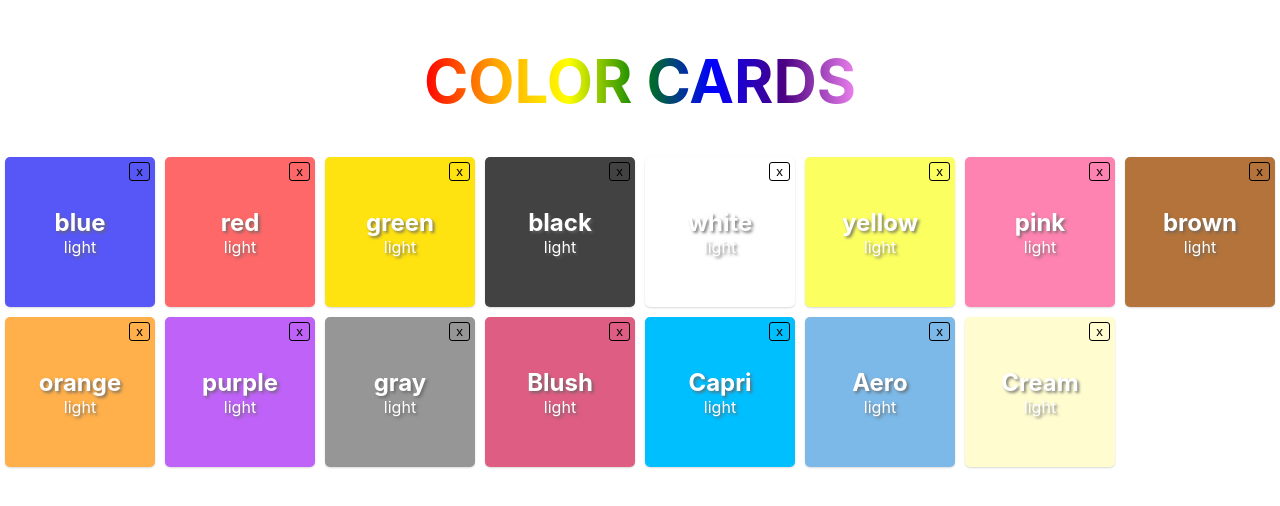
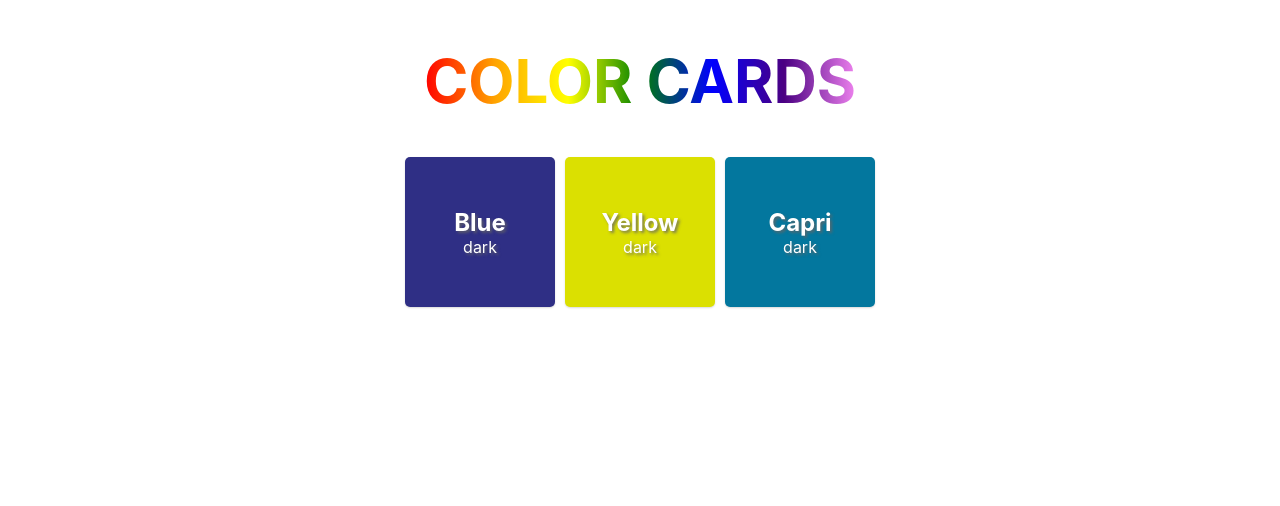
Before and after one commit to Daguilar94/Top_Gun_Lab_React_2, a React (Create React App) app: page / in a window 1280 px wide. Shown: the top 506 px of the page. Built offline with nearby package versions, Linux system fonts and the light colour scheme.

Commit message:
Add state exercise instructions

```diff
--- a/src/App.js
+++ b/src/App.js
@@ -1,58 +1,89 @@
-import React, { Component } from 'react';
+import React from 'react';
 import './App.css';
 import ColorCard from "./components/ColorCard";
-import { COLORS } from "./mocked-data/colors";
 
-class App extends Component {
-  state = {
-    colors: COLORS
-  }
-
-  changeTone = (id) => {
-    this.setState((prevState) => {
-      const oldColors = prevState.colors;
-      return ({
-        colors: oldColors.map(color => {
-          const isSelectedColor = color.id === id;
-          return (
-            isSelectedColor
-            ? { ...color, isLight: !color.isLight }
-            : color
-          );
-        })
-      })
-    })
-  }
-
-  deleteColor = (e, id) => {
-    e.stopPropagation();
-    console.log(id)
-    this.setState((prevState) => {
-      const oldColors = prevState.colors;
-      return ({
-        colors: oldColors.filter(color => color.id !== id)
-      })
-    })
-  }
-
-  render() {
-    const { colors } = this.state;
-    return (
+const App = () => (
   <div className="App">
     <h1 className="color-cards__title">COLOR CARDS</h1>
     <main className="color-cards-container">
-          {colors.map(color => (
       <ColorCard
-              key={color.id}
-              changeColor={() => this.changeTone(color.id)}
-              deleteColor={(e) => this.deleteColor(e, color.id)}
-              {...color}
+        name="Blue"
+        isLight={false}
+        lightClass="color-blue--light"
+        darkClass="color-blue"
       />
-          ))}
+      <ColorCard
+        name="Yellow"
+        isLight={false}
+        lightClass="color-yellow--light"
+        darkClass="color-yellow"
+      />
+      <ColorCard
+        name="Capri"
+        isLight={false}
+        lightClass="color-Capri--light"
+        darkClass="color-Capri"
+      />
     </main>
   </div>
 );
-  }
-}
 
 export default App;
+
+///---------------------------------------------------------------------------------
+
+// 1. Conviente el componente App a un componente de Clase.
+// Recuerda importar "Component" de react.
+
+// 2. Inicializa el estado del componente app. Este será un objeto con una llave "colors", que tendrá como valor un arreglo con 3 colores. el arreglo es el siguiente
+
+const colorArray = [
+  {
+    id: 1,
+    name: "blue",
+    isLight: false,
+    darkClass: "color-blue",
+    lightClass: "color-blue--light"
+  },
+  {
+    id: 2,
+    name: "Yellow",
+    isLight: false,
+    darkClass: "color-yellow",
+    lightClass: "color-yellow--light"
+  },
+  {
+    id: 3,
+    name: "Capri",
+    isLight: true,
+    darkClass: "color-Capri",
+    lightClass: "color-Capri--light"
+  }
+];
+
+// 3. Elimina los 3 componentes "ColorCard" que están quemados y utiliza map()
+// para iterar sobre el arreglo de colores del estado.
+// PISTA: Recuerda agregar un prop llamado "Key" a cada "ColorCard"
+// para ayudarle al algoritmo de diferenciación de React a encontrar
+// más fácil los elementos.
+
+// 4. Ve al componente "ColorCard" y agrega un botón al final con la
+// clase "delete-color".
+
+// 5. Crea un método en el componente App llamado "changeTone" en el cual cambies
+// el color de claro a oscuro y viceversa, cada vez que se haga click
+// cobre el ColorCard
+// PISTA: (para probarlo debes pasar este método como un prop
+// al componente ColorCard y asignarlo a un evento "onClick" en el div
+// que lo envuelve).
+
+// 6. crea un método llamado "deleteColor" que elimine el ColorCard que se
+// le haga click sobre el botón creado en el punto 4.
+// PISTAS
+// * Este también debe pasarse como prop.
+// * ¿Recuerdas el EventBubbling? te será util detener la propagación del evento
+//   usando el método stopPropagation().
+
+// 7. importa la constante "COLORS" (Un arreglo de 15 colores) que está en
+// "./mocked-data/colors". Y remplaza el estado inicial de la aplicación
+// por este arreglo. 🌈 It's Magic! 🌈
--- a/src/components/ColorCard.js
+++ b/src/components/ColorCard.js
@@ -4,17 +4,15 @@ function ColorCard({
     name,
     isLight,
     lightClass,
-    darkClass,
-    changeColor,
-    deleteColor
+    darkClass
 }) {
     const colorClassName = isLight ? lightClass : darkClass;
     const colorTone = isLight ? "light" : "dark";
     return (
-        <div onClick={changeColor} className={`color-card ${colorClassName}`}>
+        <div className={`color-card ${colorClassName}`}>
             <h2>{name}</h2>
             <p>{colorTone}</p>
-            <button onClick={deleteColor} className="delete-color">x</button>
+            {/* debajo de esta línea agrega un botón con la clase "delete-color" */}
         </div>
     );
 }
```
Lines whose indentation alone changed are shown as unchanged.
